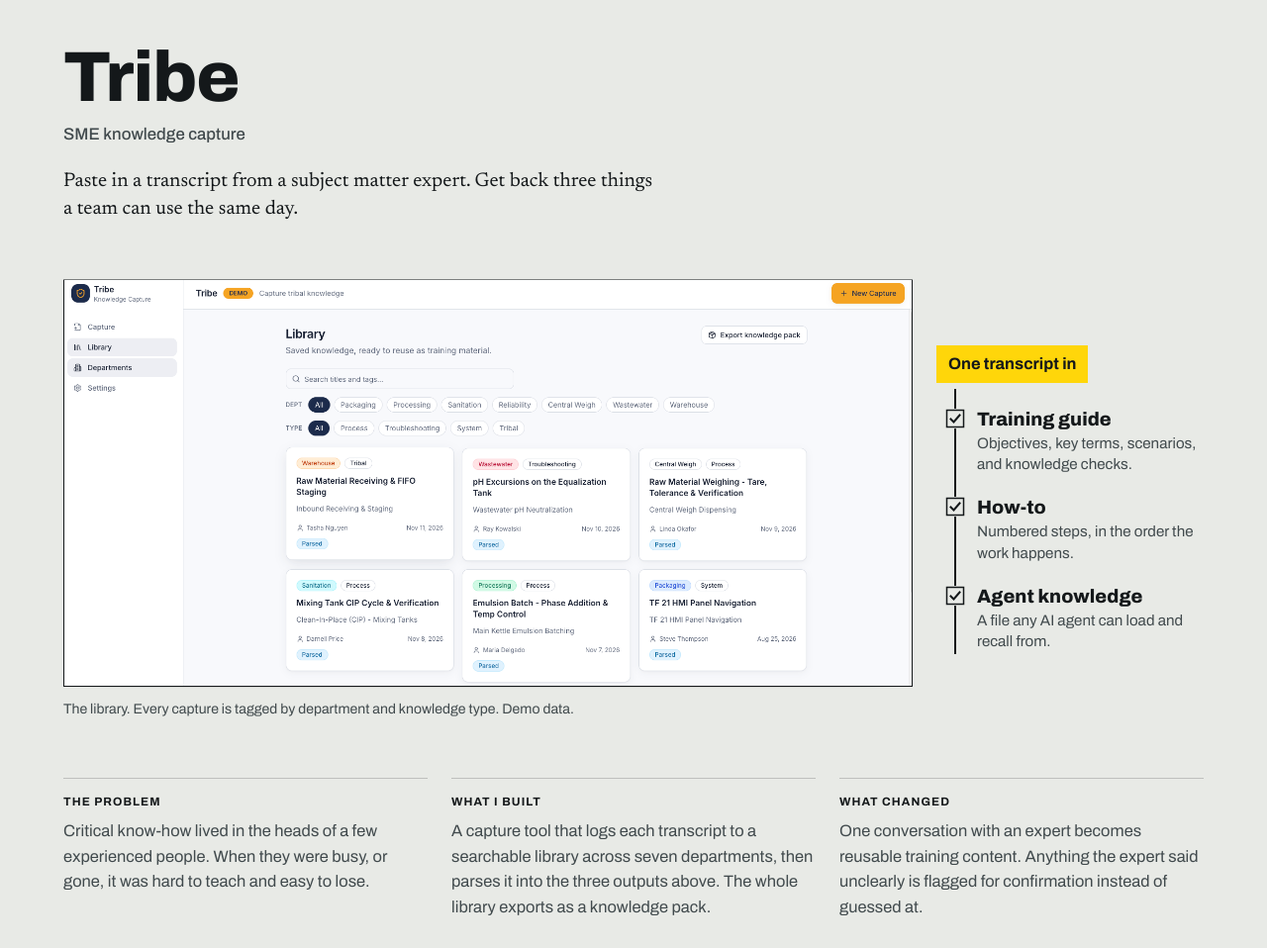
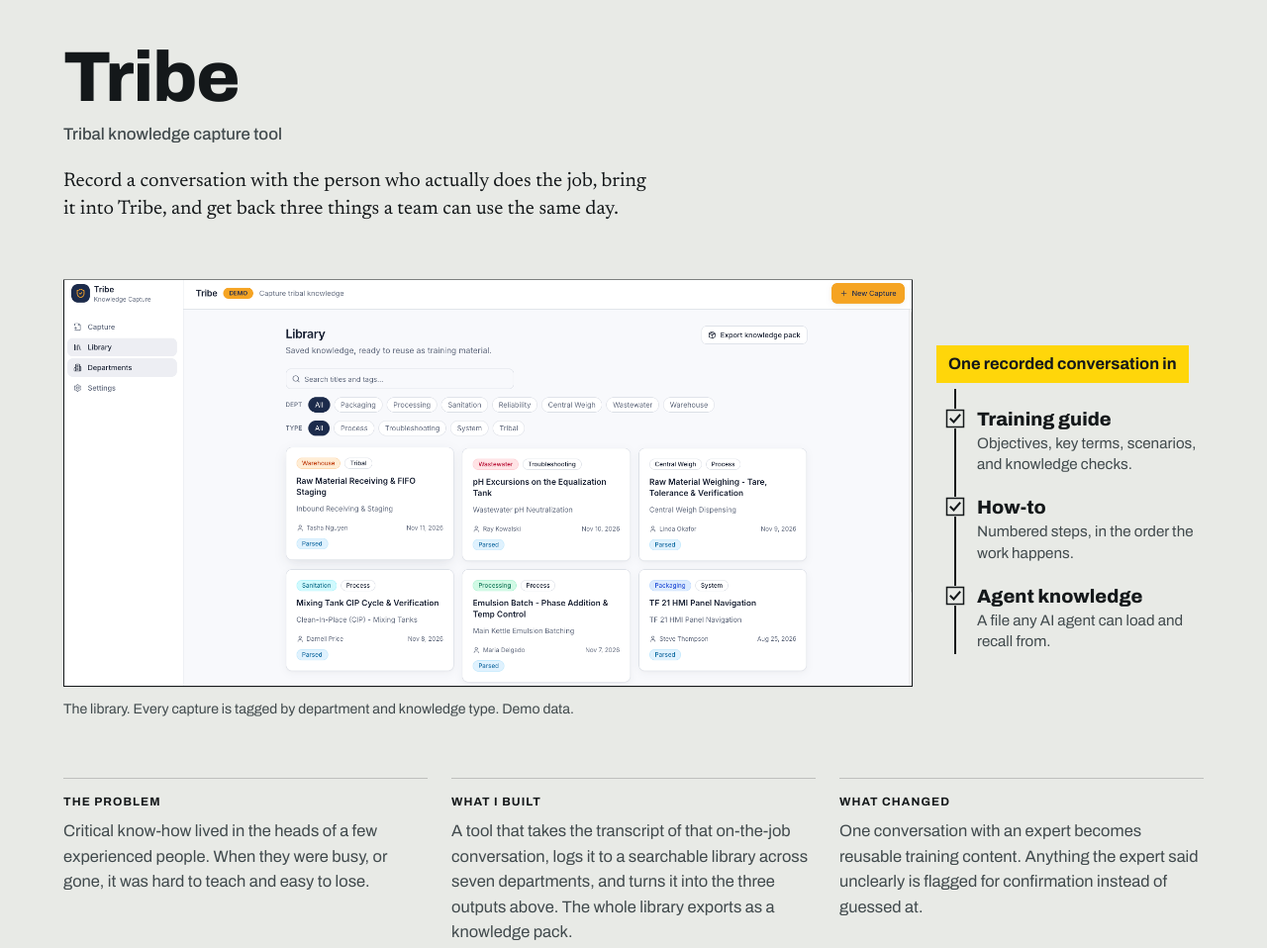
Before and after one commit to chriscasensmith-source/portfolio, a plain HTML site: page index.html in a window 1280 px wide. Shown: the part 1560-2518 px from the top of the page at 99% size. Drawn offline with Linux system fonts and the light colour scheme.

Commit message:
Describe Tribe as a tribal knowledge capture tool and add Line Fix and skills assessment results
Co-Authored-By: Claude Opus 5.5 <noreply@anthropic.com>

```diff
--- a/index.html
+++ b/index.html
@@ -82,8 +82,8 @@
     <!-- TRIBE -->
     <article class="proj proj--tribe" id="tribe">
       <header class="proj__head">
-        <h3>Tribe <span>SME knowledge capture</span></h3>
-        <p class="voice">Paste in a transcript from a subject matter expert. Get back three things a team can use the same day.</p>
+        <h3>Tribe <span>Tribal knowledge capture tool</span></h3>
+        <p class="voice">Record a conversation with the person who actually does the job, bring it into Tribe, and get back three things a team can use the same day.</p>
       </header>
 
       <figure class="shot" data-reveal>
@@ -92,7 +92,7 @@
       </figure>
 
       <div class="flow" aria-label="What one transcript becomes">
-        <p class="flow__in">One transcript in</p>
+        <p class="flow__in">One recorded conversation in</p>
         <ul>
           <li><svg class="ico"><use href="#check"/></svg><div><b>Training guide</b>Objectives, key terms, scenarios, and knowledge checks.</div></li>
           <li><svg class="ico"><use href="#check"/></svg><div><b>How-to</b>Numbered steps, in the order the work happens.</div></li>
@@ -102,7 +102,7 @@
 
       <dl class="facts">
         <div><dt>The problem</dt><dd>Critical know-how lived in the heads of a few experienced people. When they were busy, or gone, it was hard to teach and easy to lose.</dd></div>
-        <div><dt>What I built</dt><dd>A capture tool that logs each transcript to a searchable library across seven departments, then parses it into the three outputs above. The whole library exports as a knowledge pack.</dd></div>
+        <div><dt>What I built</dt><dd>A tool that takes the transcript of that on-the-job conversation, logs it to a searchable library across seven departments, and turns it into the three outputs above. The whole library exports as a knowledge pack.</dd></div>
         <div><dt>What changed</dt><dd>One conversation with an expert becomes reusable training content. Anything the expert said unclearly is flagged for confirmation instead of guessed at.</dd></div>
       </dl>
       <a class="go" href="https://tribe-knowledge-capture.onrender.com/" target="_blank" rel="noopener">Open the live demo <svg class="ico"><use href="#arrow"/></svg></a>
@@ -132,7 +132,7 @@
     <article class="proj proj--skills" id="skills">
       <header class="proj__head">
         <h3>Maintenance Skills Gap Assessment</h3>
-        <p class="voice">A two-way assessment. The technician takes a written test, a supervisor scores hands-on stations on a tablet, and the result is a training plan instead of a grade.</p>
+        <p class="voice">A two-way assessment. The technician takes a written test, a supervisor scores hands-on stations on a tablet, and the result is a training plan instead of a grade. It showed us exactly where individual technicians had gaps, and put 12 of them into targeted coursework.</p>
         <a class="go" href="https://maintenance-skills-assessment.onrender.com/" target="_blank" rel="noopener">Open the live demo <svg class="ico"><use href="#arrow"/></svg></a>
       </header>
 
@@ -190,7 +190,7 @@
         <dl class="facts facts--stack">
           <div><dt>The problem</dt><dd>When a line goes down, nobody opens a binder. Technicians needed answers at the machine and a way to learn between calls.</dd></div>
           <div><dt>What I built</dt><dd>Symptom-first troubleshooting, a video library of floor demonstrations, and short lessons with practice questions and instant feedback.</dd></div>
-          <div><dt>What changed</dt><dd>Help at the moment of need and structured learning live in the same place, so a fix on Tuesday can become a lesson on Wednesday.</dd></div>
+          <div><dt>What changed</dt><dd>Within the year it launched, overall equipment effectiveness (OEE) improved by 4%, with the knowledge technicians need at their fingertips. A fix on Tuesday can become a lesson on Wednesday.</dd></div>
         </dl>
         <p class="proj__note">An internal tool, so there is no public link. These screens use public reference content.</p>
       </div>
```
